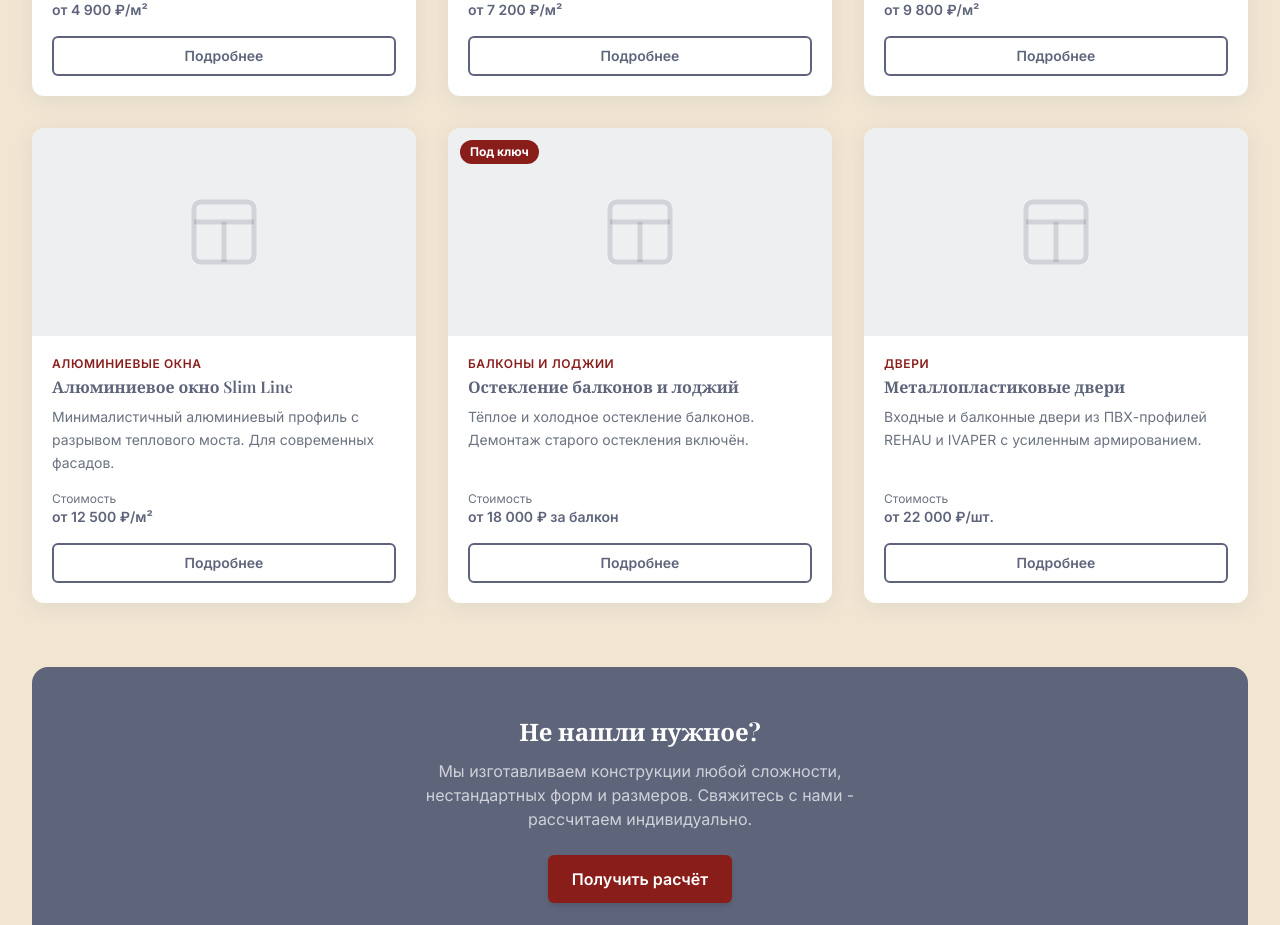
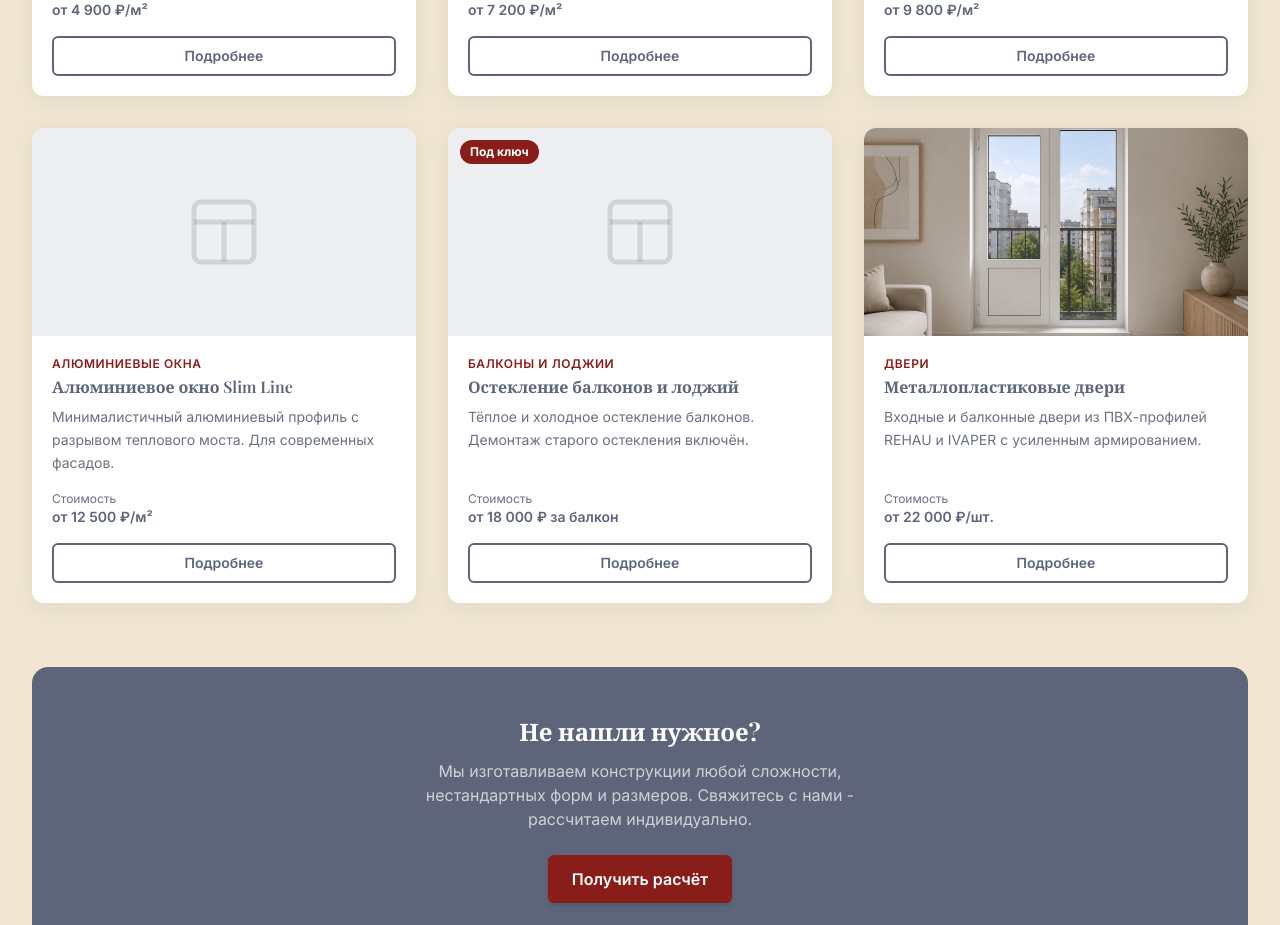
Before and after one commit to rkmartin0106/OknaKredit, a Next.js app: page /products in a window 1280 px wide. Shown: the part 800-1725 px from the top of the page. Built offline with nearby package versions, Linux system fonts and the light colour scheme.

Commit message:
Add door product photo to catalog and product detail page
Renders real images when a file exists in public/images/products,
falling back to the placeholder icon for products without one.

Co-Authored-By: Claude Sonnet 5 <noreply@anthropic.com>

```diff
--- a/src/app/products/[slug]/page.tsx
+++ b/src/app/products/[slug]/page.tsx
@@ -1,4 +1,7 @@
+import fs from "fs";
+import path from "path";
 import type { Metadata } from "next";
+import Image from "next/image";
 import Link from "next/link";
 import { notFound } from "next/navigation";
 import { getProductBySlug, products, categoryLabels } from "@/lib/products";
@@ -53,13 +56,24 @@ export default function ProductDetailPage({ params }: Props) {
         </nav>
 
         <div className="grid grid-cols-1 lg:grid-cols-2 gap-14">
-          {/* Image placeholder */}
-          <div className="bg-brand-blue/5 rounded-2xl h-96 lg:h-full min-h-80 flex items-center justify-center">
-            <svg className="w-32 h-32 text-brand-blue/20" fill="none" stroke="currentColor" viewBox="0 0 24 24">
-              <rect x="3" y="3" width="18" height="18" rx="2" strokeWidth={1} />
-              <line x1="3" y1="9" x2="21" y2="9" strokeWidth={1} />
-              <line x1="12" y1="9" x2="12" y2="21" strokeWidth={1} />
-            </svg>
+          {/* Image */}
+          <div className="relative bg-brand-blue/5 rounded-2xl h-96 lg:h-full min-h-80 flex items-center justify-center overflow-hidden">
+            {fs.existsSync(path.join(process.cwd(), "public", product.image)) ? (
+              <Image
+                src={product.image}
+                alt={product.name}
+                fill
+                className="object-cover"
+                sizes="(min-width: 1024px) 50vw, 100vw"
+                priority
+              />
+            ) : (
+              <svg className="w-32 h-32 text-brand-blue/20" fill="none" stroke="currentColor" viewBox="0 0 24 24">
+                <rect x="3" y="3" width="18" height="18" rx="2" strokeWidth={1} />
+                <line x1="3" y1="9" x2="21" y2="9" strokeWidth={1} />
+                <line x1="12" y1="9" x2="12" y2="21" strokeWidth={1} />
+              </svg>
+            )}
           </div>
 
           {/* Details */}
--- a/src/components/ProductCard.tsx
+++ b/src/components/ProductCard.tsx
@@ -1,3 +1,6 @@
+import fs from "fs";
+import path from "path";
+import Image from "next/image";
 import Link from "next/link";
 import { Product, categoryLabels } from "@/lib/products";
 
@@ -6,15 +9,27 @@ interface Props {
 }
 
 export default function ProductCard({ product }: Props) {
+  const hasImage = fs.existsSync(path.join(process.cwd(), "public", product.image));
+
   return (
     <div className="card group flex flex-col">
-      {/* Image placeholder */}
+      {/* Image */}
       <div className="relative bg-brand-blue/10 h-52 flex items-center justify-center overflow-hidden">
-        <svg className="w-20 h-20 text-brand-blue/20" fill="none" stroke="currentColor" viewBox="0 0 24 24">
-          <rect x="3" y="3" width="18" height="18" rx="2" strokeWidth={1.5} />
-          <line x1="3" y1="9" x2="21" y2="9" strokeWidth={1.5} />
-          <line x1="12" y1="9" x2="12" y2="21" strokeWidth={1.5} />
-        </svg>
+        {hasImage ? (
+          <Image
+            src={product.image}
+            alt={product.name}
+            fill
+            className="object-cover"
+            sizes="(min-width: 1024px) 33vw, (min-width: 768px) 50vw, 100vw"
+          />
+        ) : (
+          <svg className="w-20 h-20 text-brand-blue/20" fill="none" stroke="currentColor" viewBox="0 0 24 24">
+            <rect x="3" y="3" width="18" height="18" rx="2" strokeWidth={1.5} />
+            <line x1="3" y1="9" x2="21" y2="9" strokeWidth={1.5} />
+            <line x1="12" y1="9" x2="12" y2="21" strokeWidth={1.5} />
+          </svg>
+        )}
         {product.badge && (
           <span className="absolute top-3 left-3 bg-brand-red text-white text-xs font-bold px-2.5 py-1 rounded-full">
             {product.badge}
```
Also changed, not shown: public/images/products/door-pvh.jpg (added).
